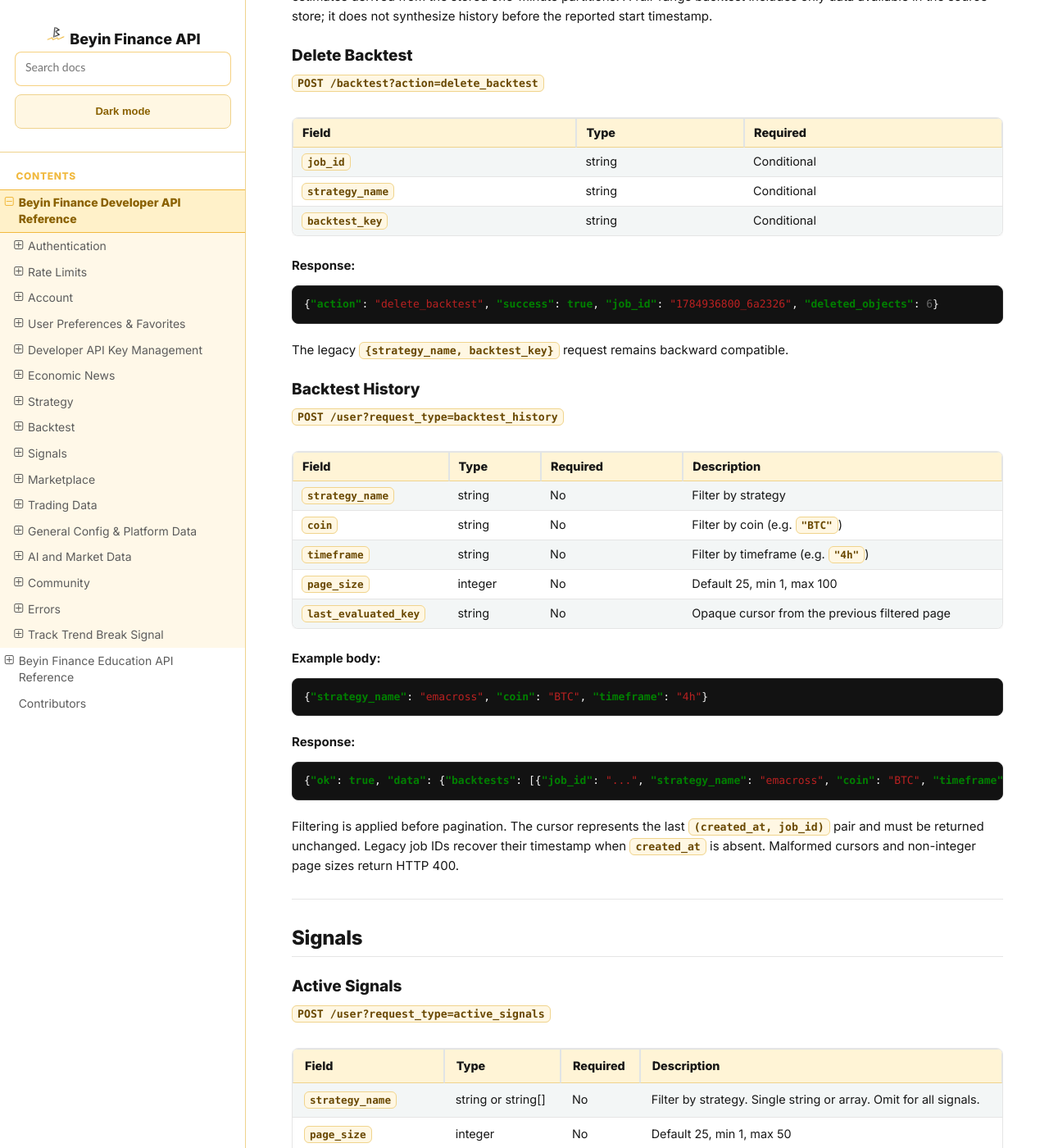
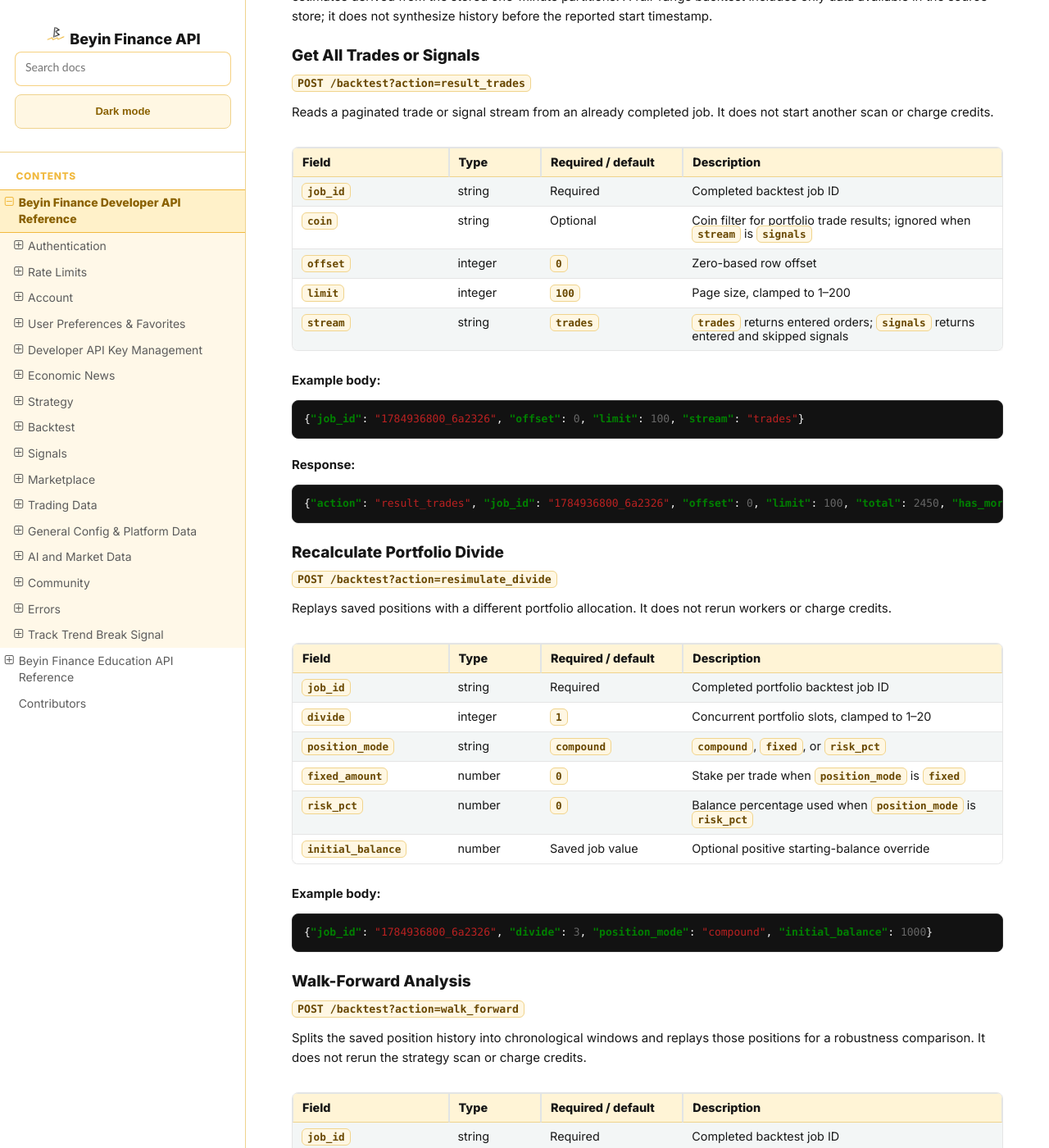
Before and after one commit to jnrbrain/Beyin-Finance, a Sphinx documentation site: the page built from docs/endpoints.md, in a window 1280 px wide and 1400 px high, scrolled down 40101 px. Shown: the whole window at 82% size. Built offline with Sphinx 7.4.7 and the Read the Docs theme 3.1.0, drawn with Linux system fonts in a browser that asks for light colours; some of the changed text lies outside the part shown.

Commit message:
docs(api): document live endpoint parameters

````diff
--- a/docs/endpoints.md
+++ b/docs/endpoints.md
@@ -162,13 +162,13 @@
 
 ### Plan Limits
 
-| Plan | Monthly | Annual (-50%) | Max Active Strategies | Max Coins/Strategy |
+| Plan | Monthly | Annual (-50%) | Max Active Strategies | Max Pairs/Strategy |
 |------|---------|---------------|----------------------|-------------------|
 | Free | – | – | 0 | 0 |
-| Starter | $10 | $60 | 1 | 5 |
-| Plus | $20 | $120 | 2 | 10 |
-| Pro | $50 | $300 | 5 | 25 |
-| Investor | $100 | $600 | 10 | 50 |
+| Starter | $10 | $60 | 1 | 1 |
+| Plus | $20 | $120 | 2 | 5 |
+| Pro | $50 | $300 | 5 | 10 |
+| Investor | $100 | $600 | 10 | 20 |
 
 ### Payment
 
@@ -1887,6 +1887,87 @@
 available in the source store; it does not synthesize history before the
 reported start timestamp.
 
+### Get All Trades or Signals
+
+`POST /backtest?action=result_trades`
+
+Reads a paginated trade or signal stream from an already completed job. It does
+not start another scan or charge credits.
+
+| Field | Type | Required / default | Description |
+|-------|------|-------------------|-------------|
+| `job_id` | string | Required | Completed backtest job ID |
+| `coin` | string | Optional | Coin filter for portfolio trade results; ignored when `stream` is `signals` |
+| `offset` | integer | `0` | Zero-based row offset |
+| `limit` | integer | `100` | Page size, clamped to 1–200 |
+| `stream` | string | `trades` | `trades` returns entered orders; `signals` returns entered and skipped signals |
+
+**Example body:**
+```json
+{"job_id": "1784936800_6a2326", "offset": 0, "limit": 100, "stream": "trades"}
+```
+
+**Response:**
+```json
+{"action": "result_trades", "job_id": "1784936800_6a2326", "offset": 0, "limit": 100, "total": 2450, "has_more": true, "trades": []}
+```
+
+### Recalculate Portfolio Divide
+
+`POST /backtest?action=resimulate_divide`
+
+Replays saved positions with a different portfolio allocation. It does not
+rerun workers or charge credits.
+
+| Field | Type | Required / default | Description |
+|-------|------|-------------------|-------------|
+| `job_id` | string | Required | Completed portfolio backtest job ID |
+| `divide` | integer | `1` | Concurrent portfolio slots, clamped to 1–20 |
+| `position_mode` | string | `compound` | `compound`, `fixed`, or `risk_pct` |
+| `fixed_amount` | number | `0` | Stake per trade when `position_mode` is `fixed` |
+| `risk_pct` | number | `0` | Balance percentage used when `position_mode` is `risk_pct` |
+| `initial_balance` | number | Saved job value | Optional positive starting-balance override |
+
+**Example body:**
+```json
+{"job_id": "1784936800_6a2326", "divide": 3, "position_mode": "compound", "initial_balance": 1000}
+```
+
+### Walk-Forward Analysis
+
+`POST /backtest?action=walk_forward`
+
+Splits the saved position history into chronological windows and replays those
+positions for a robustness comparison. It does not rerun the strategy scan or
+charge credits.
+
+| Field | Type | Required / default | Description |
+|-------|------|-------------------|-------------|
+| `job_id` | string | Required | Completed backtest job ID |
+| `wf_windows` | integer | `4` | Number of chronological windows, clamped to 2–20 |
+
+**Example body:**
+```json
+{"job_id": "1784936800_6a2326", "wf_windows": 4}
+```
+
+### Monte Carlo Analysis
+
+`POST /backtest?action=monte_carlo`
+
+Runs a deterministic block-bootstrap robustness analysis over saved positions.
+It does not rerun the strategy scan or charge credits.
+
+| Field | Type | Required / default | Description |
+|-------|------|-------------------|-------------|
+| `job_id` | string | Required | Completed backtest job ID |
+| `mc_runs` | integer | `1000` | Simulation count, clamped to 100–5000 |
+
+**Example body:**
+```json
+{"job_id": "1784936800_6a2326", "mc_runs": 1000}
+```
+
 ### Delete Backtest
 
 `POST /backtest?action=delete_backtest`
````
Also changed, not shown: docs/education.md (+15 -0 lines).
